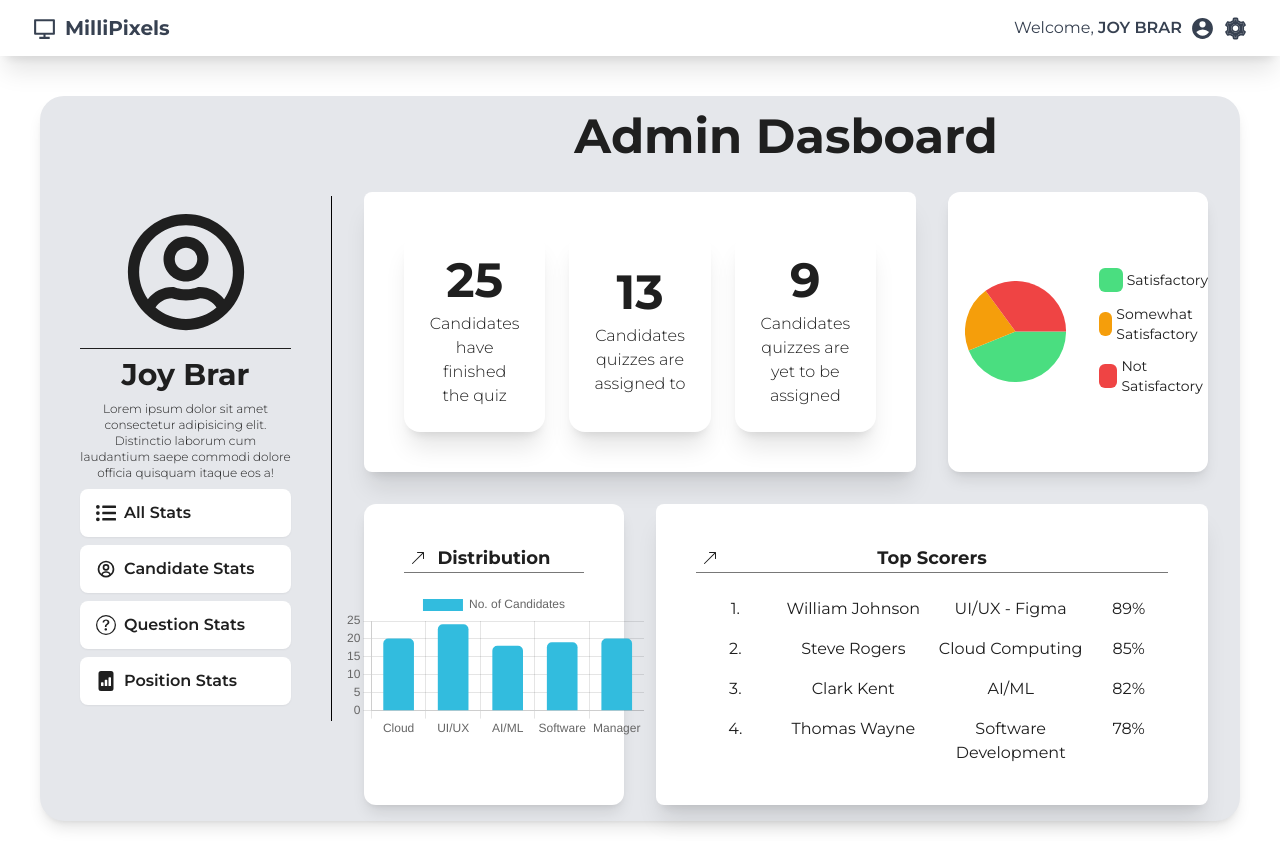
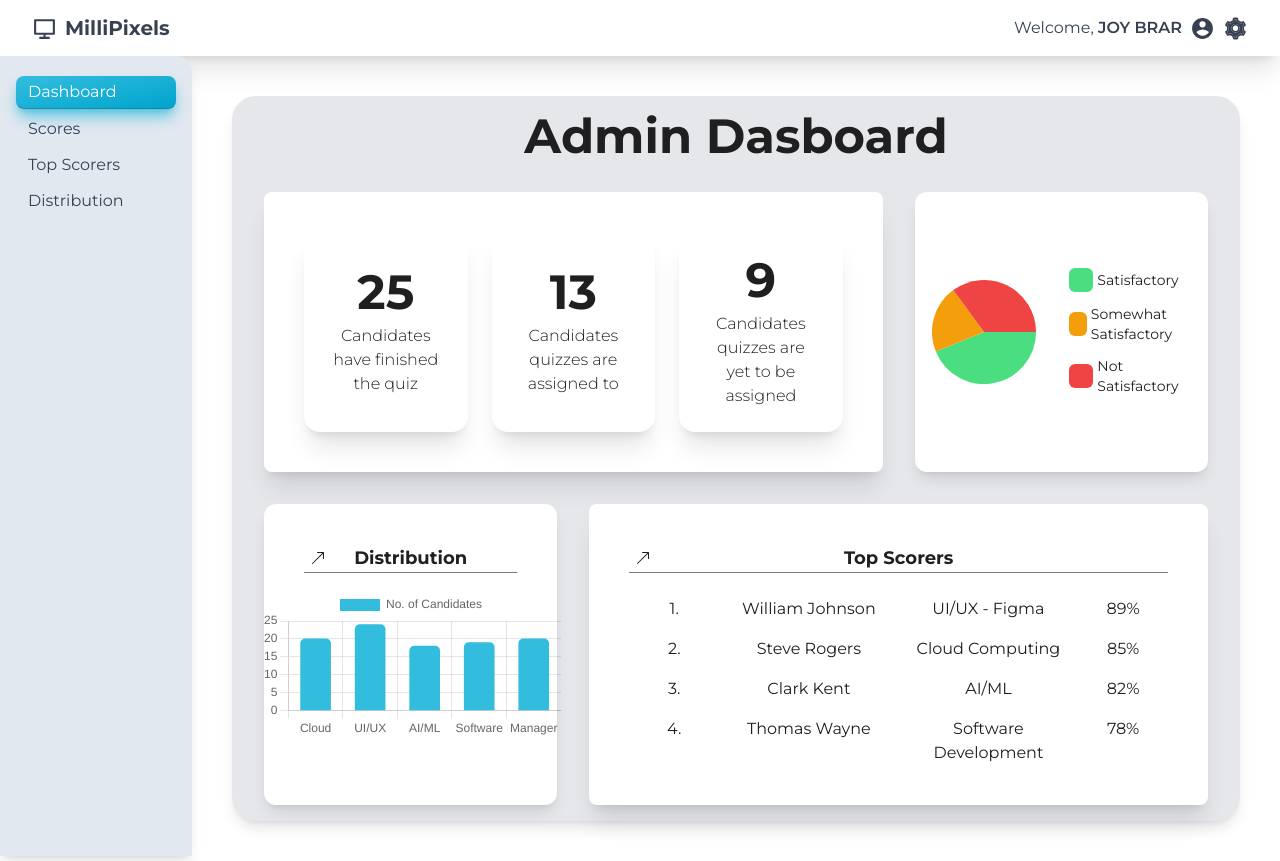
Before and after one commit to JoyBrar2001/Millipixels-Quest-UI, a Next.js app: page /admin in a window 1280 px wide. Built offline with nearby package versions, Linux system fonts and the light colour scheme.

Commit message:
Added Admin Sidebar functionality

```diff
--- a/Interfaces/index.ts
+++ b/Interfaces/index.ts
@@ -107,3 +107,8 @@ export interface SidebarProps{
   questionNumber: number,
   onQuestionSelect: (questionNo: number) => void,
 }
+
+export interface AdminSidebarProps{
+  activeOption: string,
+  onOptionSelect: (option: string) => void;
+}
--- a/app/admin/page.tsx
+++ b/app/admin/page.tsx
@@ -1,22 +1,36 @@
+"use client"
+
 import '@/app/admin/admin.css'
 
-import { AdminSidebar, TitleTextCard, PieChartCard, BarChartCard, DataListCard } from '@/app/components/admin-components'
+import React, { useState } from 'react'
+import { AdminSidebar, TitleTextCard, PieChartCard, BarChartCard, DataListCard, TopScorersList } from '@/app/components/admin-components'
 // import { AdminSidebar, TitleTextCard, PieChartCard, Card3, Card4 } from './components'
 import { BarChartData, PieChartData, TextCardData, TopScorersData } from '@/constants/data'
+import AdminDashboard from '@/app/components/admin-components/AdminDashboard'
 
 export default function Page() {
+
+  const [option, setOption] = useState("Dashboard");
+
+  function handleOptionSelect(option:string){
+    setOption(option);
+  }
+
   return (
-    <div className="text-center flex-col lg:flex-row text-[#1f1f1f] bg-gray-200 h-full md:min-h-[90vh] flex-center rounded-3xl shadow-lg">
-      <div className="flex-center flex-col gap-2 flex-[1] w-full px-10 max-lg:border-b-[1px] py-4 lg:border-r-[1px] border-black">
-        <AdminSidebar />
+    <>
+      <AdminSidebar activeOption={option} onOptionSelect={handleOptionSelect}/>
+      <div className="md:ml-48 text-center flex-col items-start lg:flex-row text-[#1f1f1f] bg-gray-200 h-full md:min-h-[90vh] flex-center rounded-3xl shadow-lg">
+        {option === "Dashboard" ?
+          <AdminDashboard /> :
+          option === "Top Scorers" ?
+          <TopScorersList data={TopScorersData} /> :
+          option === "Distribution" ?
+          <BarChartCard labels={BarChartData.labels} datasets={BarChartData.datasets} />:
+          option === "Score Distribution" ?
+          <PieChartCard data={PieChartData} /> :
+          null
+        }
       </div>
-      <div className="lg:flex-[4] grid md:grid-cols-2 lg:grid-cols-3 justify-center items-center gap-8 py-4 px-8">
-        <h1 className='md:col-span-2 lg:col-span-3 text-2xl md:text-4xl lg:text-5xl font-bold'>Admin Dasboard</h1>
-        <TitleTextCard data={TextCardData} />
-        <PieChartCard data={PieChartData}/>
-        <BarChartCard labels={BarChartData.labels} datasets={BarChartData.datasets}/>
-        <DataListCard data={TopScorersData}/>
-      </div>
-    </div>
+    </>
   )
 }
--- a/app/candidate/layout.tsx
+++ b/app/candidate/layout.tsx
@@ -4,7 +4,7 @@ export default function CandidateLayout({children} : {children : React.ReactNode
     return(
         <>
             <Navbar />
-            <main className="pt-14 p-4 sm:p-6 md:p-10">{children}</main>
+            <main className="p-4 sm:p-6 md:p-10 pt-14">{children}</main>
         </>
     )
 }
--- /dev/null
+++ b/app/components/admin-components/AdminDashboard.tsx
@@ -0,0 +1,17 @@
+import React from 'react'
+import { AdminSidebar, TitleTextCard, PieChartCard, BarChartCard, DataListCard } from '@/app/components/admin-components'
+import { BarChartData, PieChartData, TextCardData, TopScorersData } from '@/constants/data'
+
+const AdminDashboard = () => {
+  return (
+    <div className="grid md:grid-cols-2 lg:grid-cols-3 justify-center items-center gap-8 py-4 px-8">
+          <h1 className='md:col-span-2 lg:col-span-3 text-2xl md:text-4xl lg:text-5xl font-bold'>Admin Dasboard</h1>
+          <TitleTextCard data={TextCardData} />
+          <PieChartCard data={PieChartData} />
+          <BarChartCard labels={BarChartData.labels} datasets={BarChartData.datasets} />
+          <DataListCard data={TopScorersData} />
+        </div>
+  )
+}
+
+export default AdminDashboard
--- a/app/components/admin-components/AdminSidebar.tsx
+++ b/app/components/admin-components/AdminSidebar.tsx
@@ -1,35 +1,83 @@
-import React from 'react'
+'use client';
 
-import { FaRegUserCircle, FaListUl } from "react-icons/fa"
-import { BiUserCircle } from "react-icons/bi"
-import { BsQuestionCircle, BsFillFileBarGraphFill } from 'react-icons/bs'
+import React, { useState, useEffect } from 'react'
+import { AdminSidebarProps, SidebarProps } from '@/Interfaces';
+import { AiOutlineClose } from 'react-icons/ai';
+import { BiMenuAltLeft } from 'react-icons/bi';
+import { RiComputerLine } from 'react-icons/ri';
 
-export default function AdminSidebar() {
+const AdminSidebar = ({ activeOption, onOptionSelect }: AdminSidebarProps,) => {
+
+  // UseStates
+  const [isOpen, setIsOpen] = useState(false);
+  const [isSmallScreen, setIsSmallScreen] = useState(true);
+  const [filter, setFilter] = useState("");
+  const [activeFilter, setActiveFilter] = useState(0);
+
+  // For Window Width
+  useEffect(() => {
+    function handleScreenChange() {
+      const isSmall = window.innerWidth <= 768;
+      setIsSmallScreen(isSmall);
+    }
+
+    handleScreenChange();
+
+    window.addEventListener('resize', handleScreenChange);
+
+    return () => {
+      window.removeEventListener('resize', handleScreenChange);
+    };
+  }, []);
+
   return (
     <>
-      <div className="flex-center h-full w-full lg:border-b-[1px] border-[#1f1f1f] lg:pb-4">
-        <FaRegUserCircle size={120} className="relative" />
+      {/* <div className={`h-screen w-full absolute bg-black z-[99] ${isOpen ? 'opacity-20' : 'hidden'}`} /> */}
+      <div className='w-8 h-8 flex-center rounded-full fixed top-3 left-3 z-50 cursor-pointer md:hidden'>
+        {isOpen ? <AiOutlineClose size={30}  onClick={() => setIsOpen(false)}/> : <BiMenuAltLeft size={30}  onClick={() => setIsOpen(true)}/>}
       </div>
-      <h1 className="text-3xl font-bold">Joy Brar</h1>
-      <p className="text-xs font-light">Lorem ipsum dolor sit amet consectetur adipisicing elit. Distinctio laborum cum laudantium saepe commodi dolore officia quisquam itaque eos a!</p>
-      <div className="flex-center flex-wrap lg:flex-col w-full gap-2">
-        <button className="transition-150 stats__button hover:stats__button__hover hover:blue__gradient">
-          <FaListUl className="relative" size={20} />
-          All Stats
-        </button>
-        <button className="transition-150 stats__button hover:stats__button__hover hover:blue__gradient">
-          <BiUserCircle className="relative" size={20} />
-          Candidate Stats
-        </button>
-        <button className="transition-150 stats__button hover:stats__button__hover hover:blue__gradient">
-          <BsQuestionCircle className="relative" size={20} />
-          Question Stats
-        </button>
-        <button className="transition-150 stats__button hover:stats__button__hover hover:blue__gradient">
-          <BsFillFileBarGraphFill className="relative" size={20} />
-          Position Stats
-        </button>
+      <div className={`z-[100] fixed left-0 top-14 w-48 bg-slate-200 text-gray-700 h-full p-4 rounded-tr-2xl transition-all duration-300 shadow-lg ${isOpen || !isSmallScreen ? 'translate-x-0' : '-translate-x-[100%]'}`}>
+        <div className="flex-center justify-start gap-2 md:hidden border-b-[1px] border-b-[#1f1f1f55] pb-2">
+          <RiComputerLine size={25} className="relative" />
+          <h1 className='text-xl font-bold'>MilliPixels</h1>
+        </div>
+
+        {/* Filter Section */}
+        <div className=''>
+          <button
+            onClick={() => onOptionSelect("Dashboard")}
+            className={`sidebar-list-item hover:active border-b-[1px] border-b-[#1f1f1f55] ${activeOption === "Dashboard" ? 'active' : ''}`}
+          >
+            Dashboard
+          </button>
+          <button
+            onClick={() => onOptionSelect("Score Distribution")}
+            className={`sidebar-list-item hover:active ${activeOption === "Score Distribution" ? 'active' : ''}`}
+          >
+            Scores
+          </button>
+          <button
+            onClick={() => onOptionSelect("Top Scorers")}
+            className={`sidebar-list-item hover:active ${activeOption === "Top Scorers" ? 'active' : ''}`}
+          >
+            Top Scorers
+          </button>
+          <button
+            onClick={() => onOptionSelect("Distribution")}
+            className={`sidebar-list-item hover:active ${activeOption === "Distribution" ? 'active' : ''}`}
+          >
+            Distribution
+          </button>
+        </div>
+
+        {/* Questions Buttons */}
+        <section className='flex-center flex-wrap gap-2 mt-4'>
+
+        </section>
+
       </div>
     </>
   )
 }
+
+export default AdminSidebar
--- a/app/components/admin-components/PieChartCard.tsx
+++ b/app/components/admin-components/PieChartCard.tsx
@@ -17,14 +17,14 @@ export default function PieChartCard({ data }: PieChartProps) {
   }
 
   return (
-    <div className='flex-center justify-start max-lg:flex-col gap-4 bg-white rounded-xl h-full w-full shadow-lg'>
-      <div className='flex-center w-full'>
+    <div className='flex-center justify-center items-center w-full max-lg:flex-col gap-4 bg-white rounded-xl h-full w-full shadow-lg'>
+      <div className='flex-center w-full flex-[1]'>
         <PieChart
           className='relative w-[75%]'
           data={CreateArrayForPie({data})}
           />
       </div>
-      <section className='flex-center flex-col text-left gap-3 text-sm'>
+      <section className='flex-center flex-col text-left gap-3 text-sm flex-[1]'>
         {data.map((item, index) => (
           <div key={index} className='flex justify-start items-center w-full gap-1'>
             <div className={`w-6 h-6 rounded-md`} style={{backgroundColor: `${item.color}`}} />
--- a/app/components/admin-components/TopScorersList.tsx
+++ b/app/components/admin-components/TopScorersList.tsx
@@ -4,7 +4,7 @@ import { TopScorersProps } from "@/Interfaces"
 
 const TopScorersList = ({ data }: TopScorersProps) => {
   return (
-    <div className="w-full p-10 flex flex-col gap-3">
+    <div className="w-full p-10 flex flex-col justify-start gap-3">
       <div className="col-span-12 grid grid-cols-12 w-full justify-center items-center border-b-2 border-b-[#1f1f1f] mb-6">
         <h1 className="col-span-1 text-2xl font-bold">S.No</h1>
         <h1 className="col-span-4 text-2xl font-bold">Name</h1>
@@ -12,8 +12,8 @@ const TopScorersList = ({ data }: TopScorersProps) => {
         <h1 className="col-span-3 text-2xl font-bold">Quiz Taken</h1>
         <h1 className="col-span-1 text-2xl font-bold">Score</h1>
       </div>
-      {data.map(item => (
-        <div className="col-span-12 grid grid-cols-12 w-full justify-center items-center">
+      {data.map((item, index) => (
+        <div className="col-span-12 grid grid-cols-12 w-full justify-center items-center" key={index}>
           <p className="col-span-1 text-lg font-medium">{item.position}.</p>
           <p className="col-span-4 text-lg font-medium">{item.name}</p>
           <p className="col-span-3 text-lg font-medium">{item.applied}</p>
--- a/app/components/candidate-components/Sidebar.tsx
+++ b/app/components/candidate-components/Sidebar.tsx
@@ -46,15 +46,17 @@ const Sidebar = ({ questions, questionNumber, onQuestionSelect }: SidebarProps)
 
   return (
     <>
+      {/* <div className={`h-screen w-full absolute bg-black z-[99] ${isOpen ? 'opacity-20' : 'hidden'}`} /> */}
       <div className='w-8 h-8 flex-center rounded-full fixed top-3 left-3 z-50 cursor-pointer md:hidden'>
         {isOpen ? <AiOutlineClose size={30}  onClick={() => setIsOpen(false)}/> : <BiMenuAltLeft size={30}  onClick={() => setIsOpen(true)}/>}
       </div>
-      <div className={`z-[100] fixed left-0 top-14 w-48 bg-slate-200 text-gray-700 h-full p-4 rounded-tr-2xl ${isOpen || !isSmallScreen ? 'block' : 'hidden'}`}>
+      <div className={`z-[100] fixed left-0 top-14 w-48 bg-slate-200 text-gray-700 h-full p-4 rounded-tr-2xl transition-all duration-300 shadow-lg ${isOpen || !isSmallScreen ? 'translate-x-0' : '-translate-x-[100%]'}`}>
         <div className="flex-center justify-start gap-2 md:hidden">
           <RiComputerLine size={25} className="relative" />
           <h1 className='text-xl font-bold'>MilliPixels</h1>
         </div>
 
+        {/* Filter Section */}
         <div className='max-md:mt-4 border-b-[1px] border-b-[#1f1f1f55]'>
           {questionFilters.map((item, index) => (
             <button
@@ -70,6 +72,7 @@ const Sidebar = ({ questions, questionNumber, onQuestionSelect }: SidebarProps)
           ))}
         </div>
 
+        {/* Questions Buttons */}
         <section className='flex-center flex-wrap gap-2 mt-4'>
           {questions
             .filter((item) => {
--- a/app/globals.css
+++ b/app/globals.css
@@ -52,7 +52,7 @@ svg{
     }
 
     .sidebar-list-item{
-        @apply flex items-center justify-start gap-2 my-1 px-3 py-1 cursor-pointer;
+        @apply w-full flex items-center justify-start gap-2 my-1 px-3 py-1 cursor-pointer;
     }
     .sidebar-list-item.active{
         @apply bg-gradient-to-br from-[#34BDDF] to-[#00A4CD] shadow-lg shadow-[#34BDDFCC] text-white rounded-lg;
```
